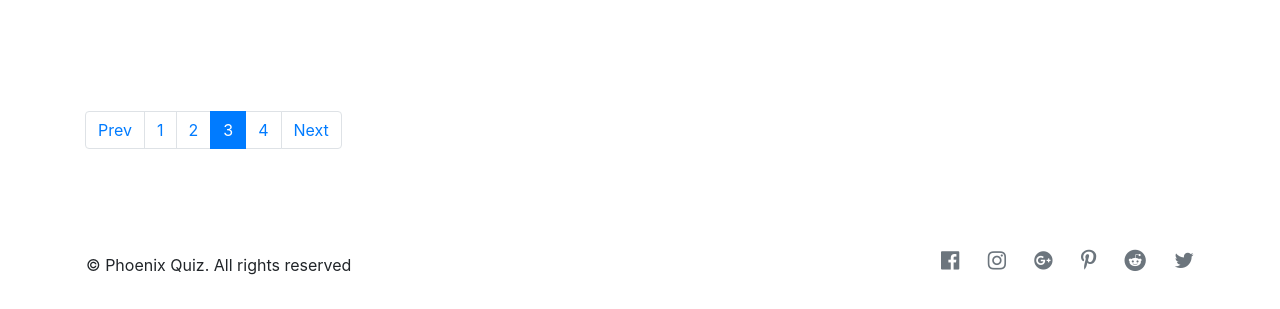
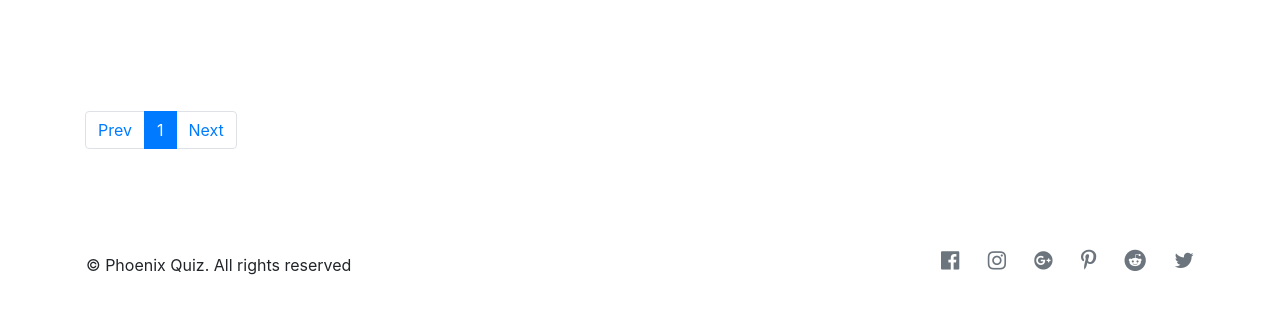
Before and after one commit to freedom00/PhpQuizApp, a PHP site: template FinalProject/templates/index.twig in a window 1280 px wide. Shown: the part 938-1247 px from the top of the page. Run offline with PHP 8.4, Linux system fonts and the light colour scheme; the template is opened without the code that fills it, so the values that code supplies are empty; some libraries are stand-ins or nearby versions.

Commit message:
Modify the following function: 1. modify the dummy nav bar.

```diff
--- a/FinalProject/templates/index.twig
+++ b/FinalProject/templates/index.twig
@@ -43,10 +43,7 @@
                 <div class="col-md-12">
                     <ul class="pagination">
                         <li class="page-item"><a class="page-link" href="#PHP">Prev</a></li>
-                        <li class="page-item"><a class="page-link" href="#PHP">1</a></li>
-                        <li class="page-item"><a class="page-link" href="#JavaScript">2</a></li>
-                        <li class="page-item active"><a class="page-link" href="#HTML">3</a></li>
-                        <li class="page-item"><a class="page-link" href="#CSS">4</a></li>
+                        <li class="page-item active"><a class="page-link" href="#PHP">1</a></li>
                         <li class="page-item"><a class="page-link" href="#CSS">Next</a></li>
                     </ul>
                 </div>
```
